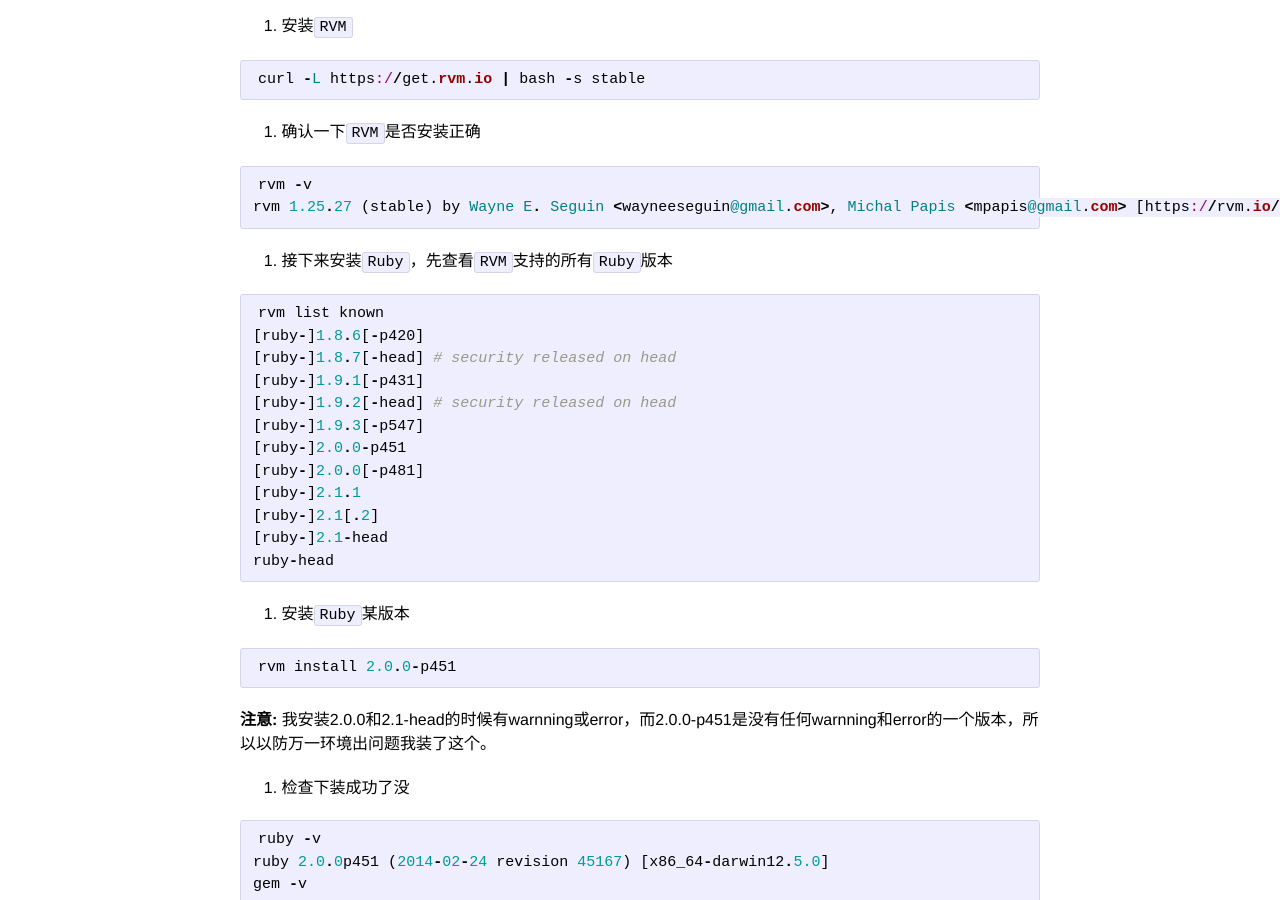
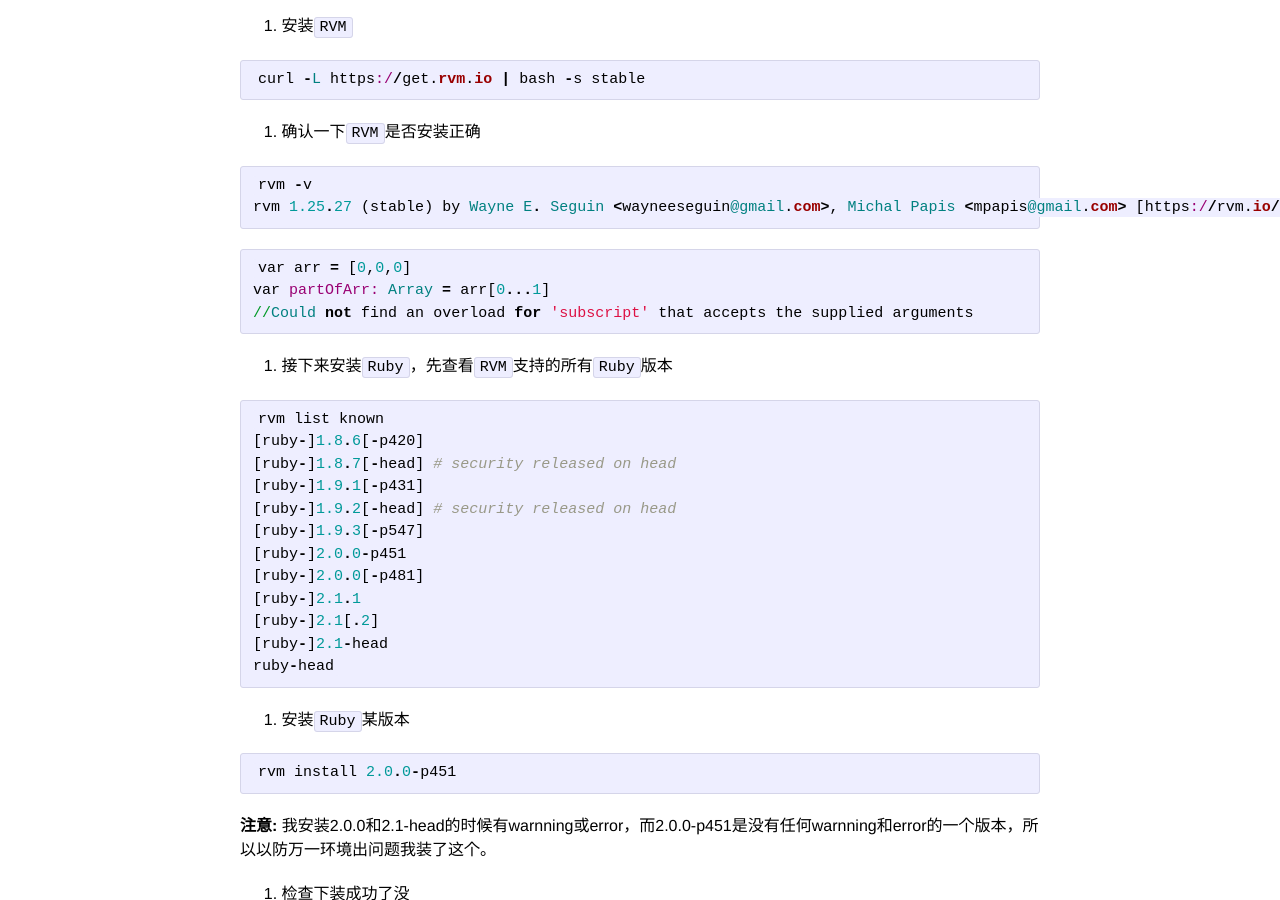
Before and after one commit to wangnull/wangnull.github.io, a Jekyll site: the page built from _posts/2014-06-23-shiyong-jekyll-dajiangeren-blog-tuoguandao-github.md, in a window 1280 px wide and 900 px high, scrolled down 915 px. Built offline with Jekyll 4.4.1, drawn with Linux system fonts in a browser that asks for light colours; Markdown is read by kramdown in place of the engine named in the settings.

Commit message:
Update 2014-06-23-shiyong-jekyll-dajiangeren-blog-tuoguandao-github.md

```diff
--- a/_posts/2014-06-23-shiyong-jekyll-dajiangeren-blog-tuoguandao-github.md
+++ b/_posts/2014-06-23-shiyong-jekyll-dajiangeren-blog-tuoguandao-github.md
@@ -36,6 +36,12 @@
 {% highlight ruby %}
 rvm -v
 rvm 1.25.27 (stable) by Wayne E. Seguin <wayneeseguin@gmail.com>, Michal Papis <mpapis@gmail.com> [https://rvm.io/]
+{% endhighlight %}
+
+{% highlight ruby %}
+var arr = [0,0,0]
+var partOfArr: Array = arr[0...1]
+//Could not find an overload for 'subscript' that accepts the supplied arguments
 {% endhighlight %}
 
 3. 接下来安装`Ruby`，先查看`RVM`支持的所有`Ruby`版本
```
